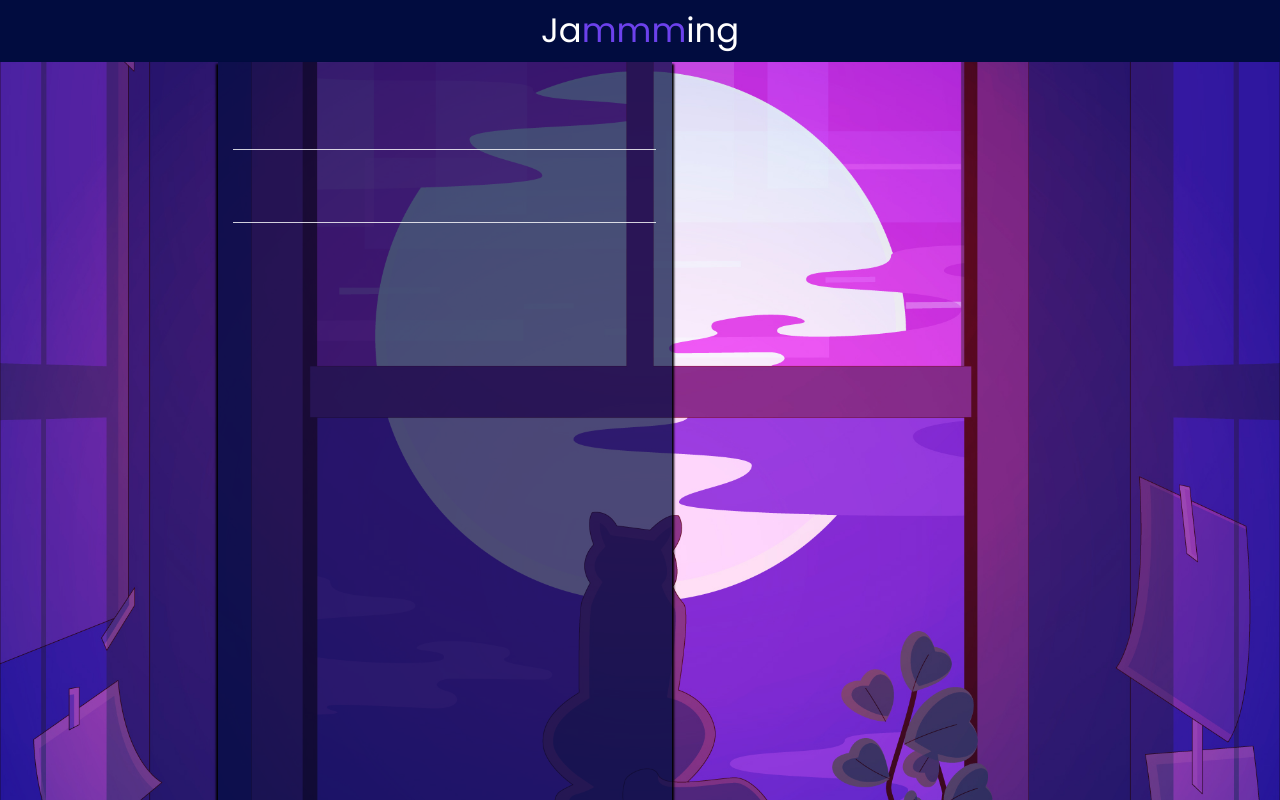
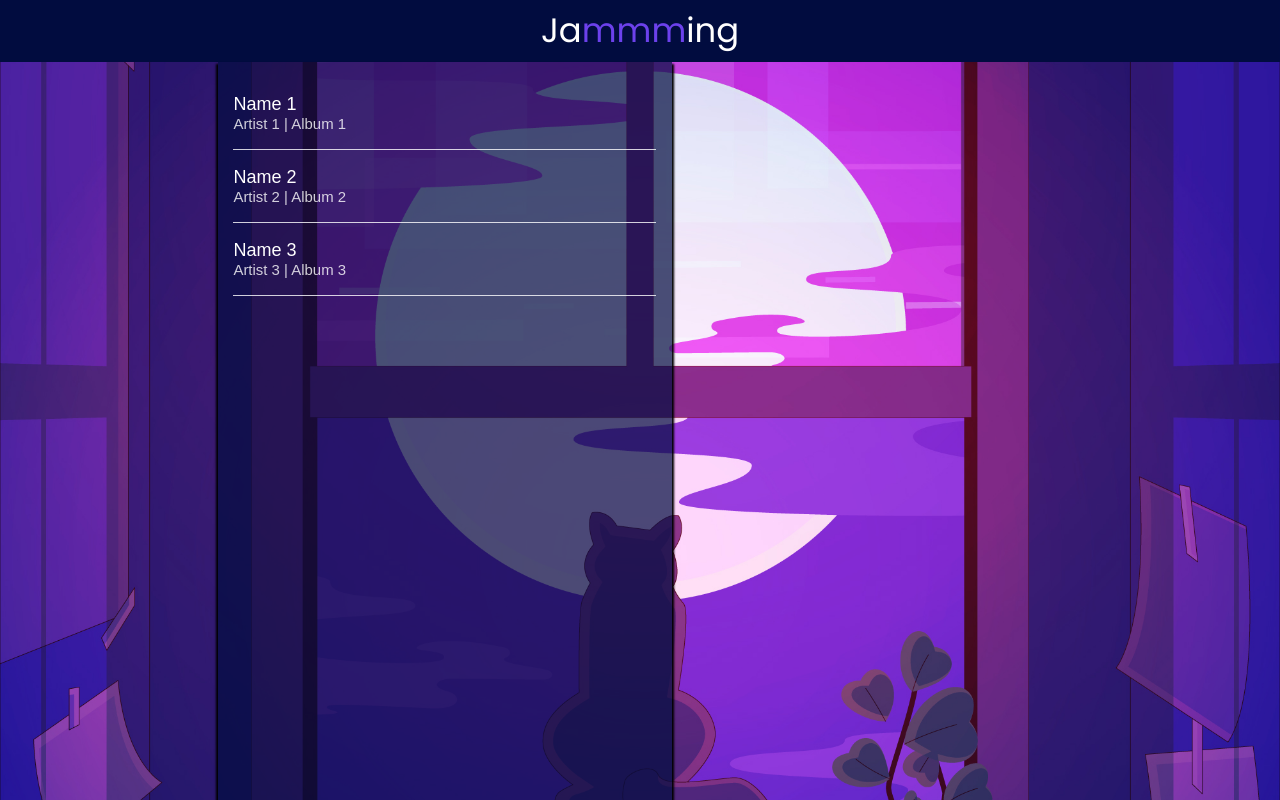
Before and after one commit to kellywx/Jammming, a React (Create React App) app: page / in a window 1280 px wide. Shown: the top 800 px of the page. Built offline with nearby package versions, Linux system fonts and the light colour scheme.

Commit message:
Finished displaying tracks in tracklist

```diff
--- a/src/Components/App/App.js
+++ b/src/Components/App/App.js
@@ -16,6 +16,12 @@ function App () {
       artist: "Artist 2",
       album: "Album 2",
       id: 2,
+    },
+    {
+      name: "Name 3",
+      artist: "Artist 3",
+      album: "Album 3",
+      id: 1,
     }
   ]);
     return (
--- a/src/Components/Track/Track.js
+++ b/src/Components/Track/Track.js
@@ -1,6 +1,6 @@
 import React from "react";
 import styles from "./Track.module.css"
-function Track () {
+function Track (props) {
 
   function renderAction(props) {
   return <button className="Track-action">{props.isRemoval ? "-" : "+"}</button>
@@ -9,9 +9,8 @@ function Track () {
     return (
       <div className={styles.Track}>
         <div className={styles['Track-information']}>
-          {/* <h3><!-- track name will go here --></h3> */}
-
-          {/* <p><!-- track artist will go here--> | <!-- track album will go here --></p> */}
+         <h3>{props.track.name}</h3>
+         <p>{props.track.artist} | {props.track.album}</p>
         </div>
         {/* <button class="Track-action"><!-- + or - will go here --></button> */}
       </div>
--- a/src/Components/Tracklist/Tracklist.js
+++ b/src/Components/Tracklist/Tracklist.js
@@ -8,7 +8,7 @@ function Tracklist (props) {
         {/* <!-- You will add a map method that renders a set of Track components  --> */}
         {props.userSearchResults.map(track => {
           return (
-            <Track />
+            <Track track={track} id={track.id}/>
           )
         })}
       </div>
```
